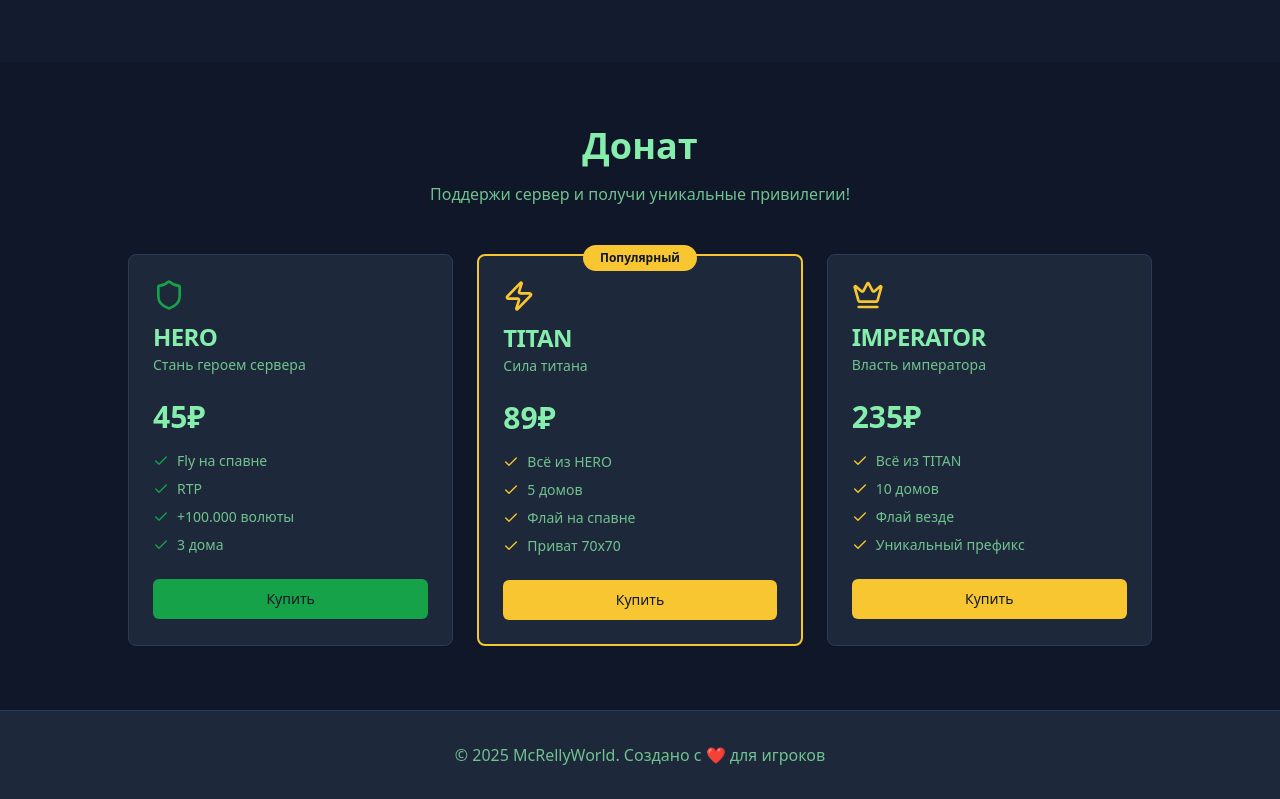
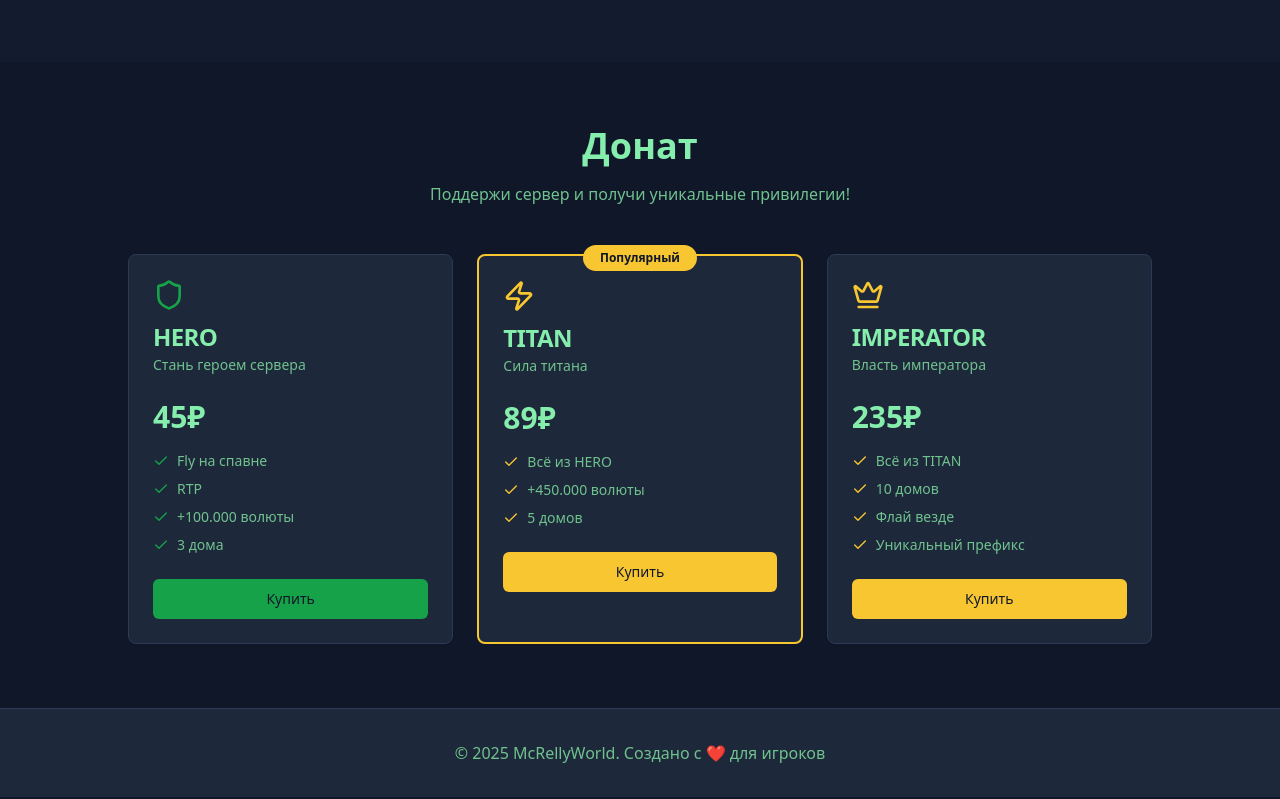
Before and after one commit to pr-poehali-dev/mc-relly-world-server-1, a React (Vite) app: page / in a window 1280 px wide. Shown: the part 1402-2201 px from the top of the page. Built offline with nearby package versions, Linux system fonts and the light colour scheme.

Commit message:
Правка баланса титана (+450.000)

```diff
--- a/src/pages/Index.tsx
+++ b/src/pages/Index.tsx
@@ -204,15 +204,11 @@ const Index = () => {
                   </li>
                   <li className="flex items-center gap-2">
                     <Icon name="Check" className="text-secondary" size={16} />
-                    5 домов
+                    +450.000 волюты
                   </li>
                   <li className="flex items-center gap-2">
                     <Icon name="Check" className="text-secondary" size={16} />
-                    Флай на спавне
-                  </li>
-                  <li className="flex items-center gap-2">
-                    <Icon name="Check" className="text-secondary" size={16} />
-                    Приват 70х70
+                    5 домов
                   </li>
                 </ul>
                 <Button className="w-full mt-6 bg-secondary hover:bg-secondary/90 text-secondary-foreground">
```
